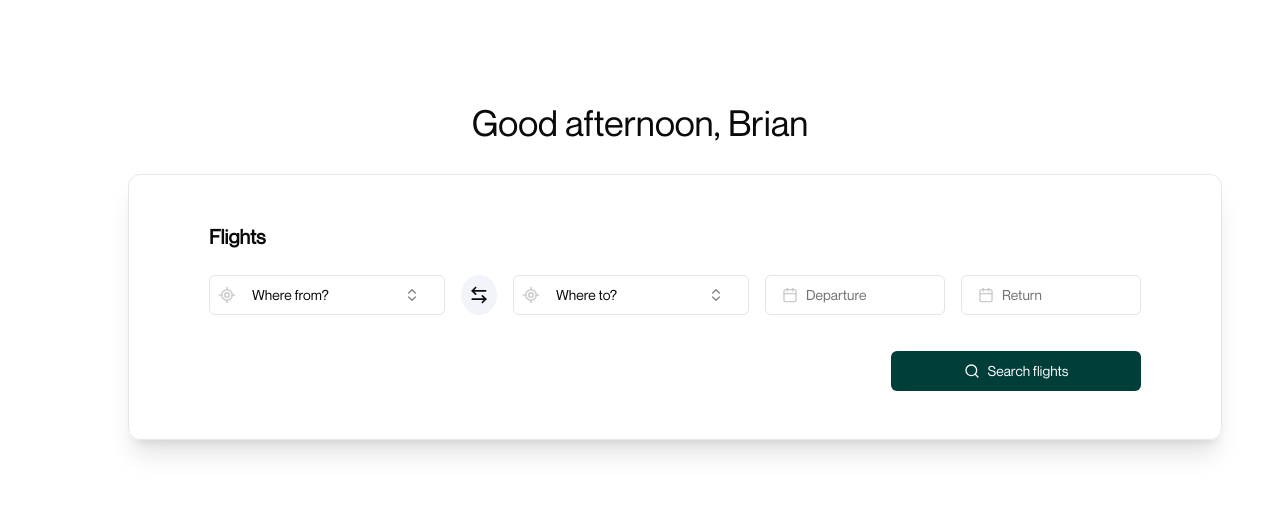
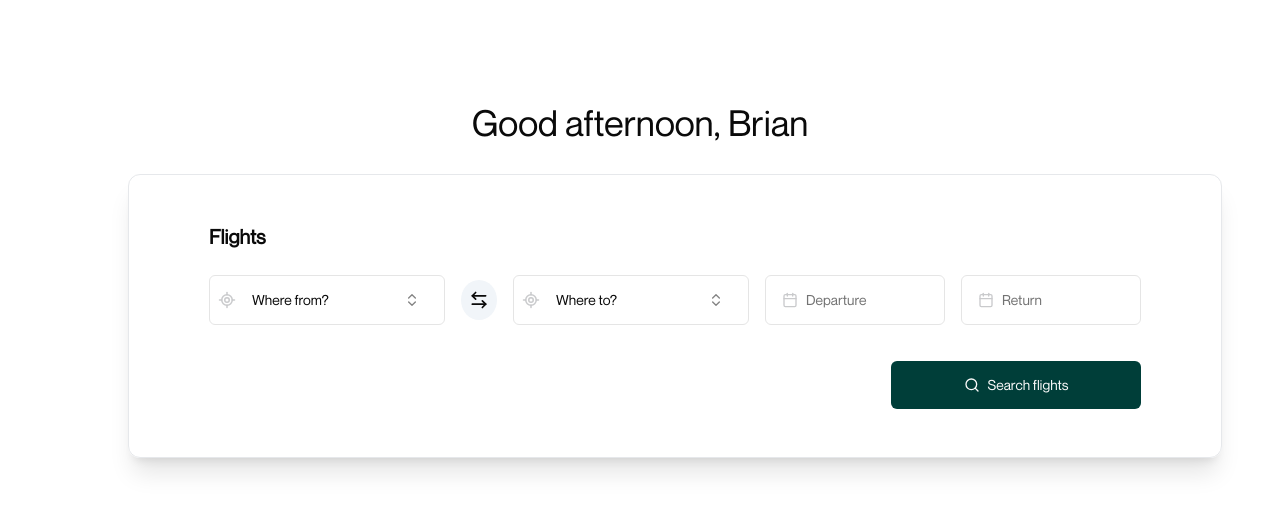
Before and after one commit to mkosssd/flight-finder, a Next.js app: page / in a window 1280 px wide. Shown: the top 512 px of the page. Built offline with nearby package versions, Linux system fonts and the light colour scheme.

Commit message:
few changes

```diff
--- a/src/components/CustomDateInput.tsx
+++ b/src/components/CustomDateInput.tsx
@@ -40,11 +40,11 @@ export function CustomDateInput({ label, onChange, fromDate, toDate, value, }: {
 
     return (
         <Popover>
-            <PopoverTrigger asChild>
+            <PopoverTrigger asChild className="py-6">
                 <Button
                     variant={"outline"}
                     className={cn(
-                        "w-[180px] justify-start text-left font-normal",
+                        "md:w-[180px] w-[250px] justify-start text-left font-normal",
                         !date && "text-muted-foreground"
                     )}
                 >
--- a/src/components/CustomInput.tsx
+++ b/src/components/CustomInput.tsx
@@ -35,7 +35,7 @@ const CustomInput = ({ data, placeholder, className, value, onChange }: ICustomI
     return (
         <div
             className={cn(
-                "flex h-10 items-center rounded-md border border-input bg-white pl-3 text-sm ring-offset-background focus-within:ring-1 focus-within:ring-ring focus-within:ring-offset-2 hover:bg-slate-100 px-2",
+                "flex h-10 items-center rounded-md border border-input bg-white pl-3 text-sm ring-offset-background focus-within:ring-1 focus-within:ring-ring focus-within:ring-offset-2 py-6 hover:bg-slate-100 px-2 max-md:w-[250px] ",
                 className
             )}
         >
--- a/src/components/SearchBox.tsx
+++ b/src/components/SearchBox.tsx
@@ -100,7 +100,7 @@ const SearchBox = ({ classname, params,closeDrawer }: { classname?: string, para
                 <h2 className="font-bold text-xl mb-6">Flights</h2>
             </div>
             <div>
-                <div className="grid max-lg:place-items-center lg:grid-cols-[1fr_auto_1fr_auto_auto] gap-4 mb-9">
+                <div className="grid max-lg:place-items-center lg:grid-cols-[1fr_auto_1fr_auto_auto] items-center gap-4 mb-9">
                     <CustomInput
                         data={airports.filter(e => e.code !== toCity)}
                         placeholder="Where from?"
@@ -140,7 +140,7 @@ const SearchBox = ({ classname, params,closeDrawer }: { classname?: string, para
                     </div>
                 </div>
                 <div className="text-end">
-                    <Button onClick={searchButtonHandler} className="px-9 bg-themeBtn w-[250px] hover:bg-themeBtn/90">
+                    <Button onClick={searchButtonHandler} className="px-9 py-6 bg-themeBtn w-[250px] hover:bg-themeBtn/90">
                         <Search className="mr-2 h-4 w-4" /> Search flights
                     </Button>
                 </div>
```
